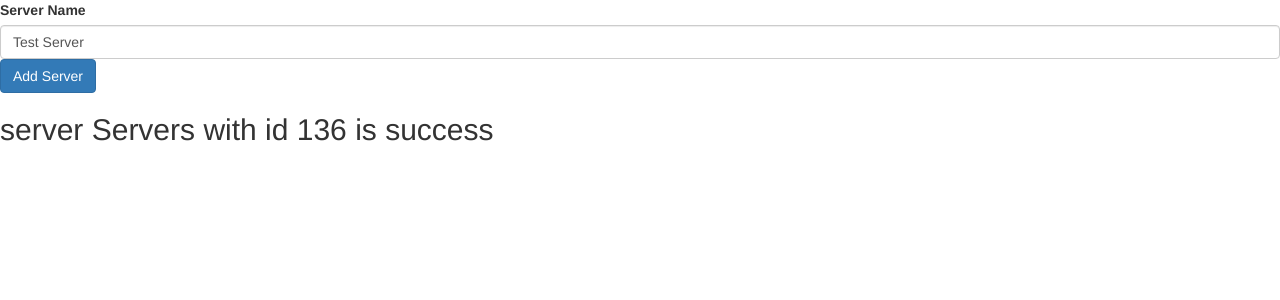
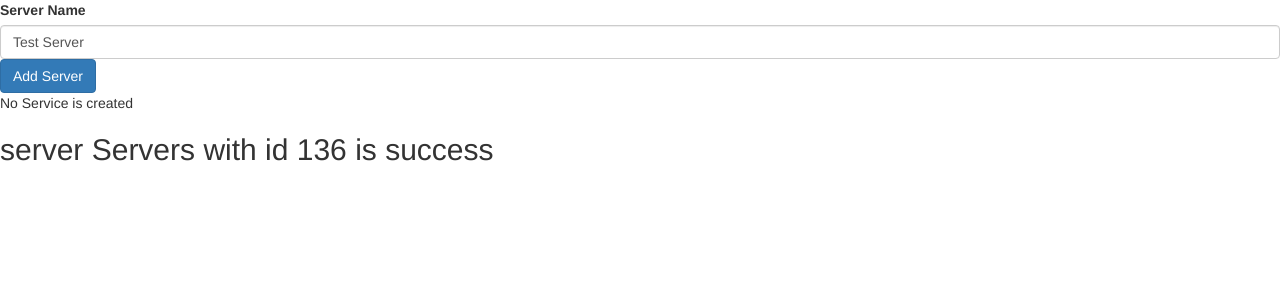
Before and after one commit to gokuljsparkout/Angular-, an Angular app: page / in a window 1280 px wide. Shown: the top 300 px of the page. Built offline with nearby package versions, Linux system fonts and the light colour scheme.

Commit message:
ngIf else

```diff
--- a/src/app/servers/servers.component.html
+++ b/src/app/servers/servers.component.html
@@ -8,5 +8,8 @@
 >
   Add Server
 </button>
-<p *ngIf="serverCreated">Server was Created, server name is {{serverName}}</p>
+<p *ngIf="serverCreated; else noServer">Server was Created, server name is {{serverName}}</p>
+<ng-template #noServer>
+    <p>No Service is created</p>
+</ng-template>
 <app-server></app-server>
```
